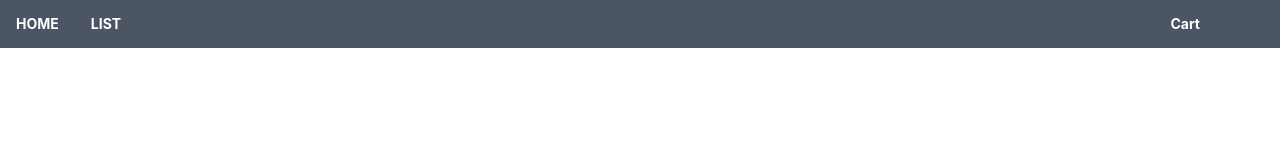
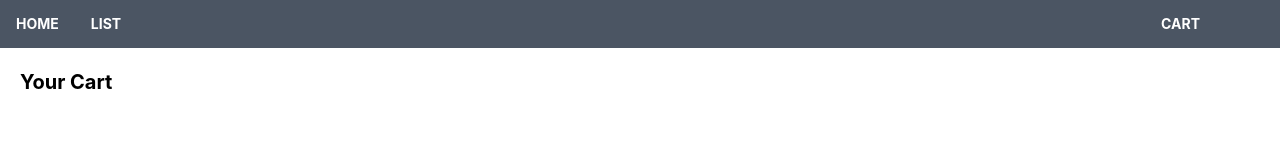
Before and after one commit to JJSalieri/beer-app, a React (Create React App) app: page /cart in a window 1280 px wide. Before the commit this address had no page. Shown: the top 160 px of the page. Built offline with nearby package versions, Linux system fonts and the light colour scheme.

Commit message:
Fullfill Cart

```diff
--- a/src/components/Card.js
+++ b/src/components/Card.js
@@ -1,7 +1,9 @@
 import { Link } from "react-router-dom";
+import { useState } from "react";
 
 export default function Card(props) {
-  const dialog = document.getElementById("cart");
+  const [isCart, setCart] = useState(false);
+
   return (
     <div className="bg-slate-200 w-72 text-center">
       <Link to={`/beer/${props.id}`}>
@@ -15,7 +17,7 @@ export default function Card(props) {
       <h2 className="px-3 pb-1 text-sm font-semibold ">{props.tagline}</h2>
       <h3 className="text-sm font-semibold">since {props.first}</h3>
       <button
-        className="mt-3 pb-2"
+        className={`mt-3 pb-2 ${isCart ? "text-[#04cc0a]" : "text-black"}`}
         onClick={() => {
           const old = JSON.parse(localStorage.getItem("items") || "[]");
           old.push(props.name);
@@ -25,10 +27,11 @@ export default function Card(props) {
               uniqueItems.push(c);
             }
           });
+          setCart(true);
           localStorage.setItem("items", JSON.stringify(uniqueItems));
         }}
       >
-        add to cart
+        {isCart ? <Link to='/cart'>successfully added</Link> : "add to cart"}
       </button>
     </div>
   );
--- a/src/components/Navigation.js
+++ b/src/components/Navigation.js
@@ -1,8 +1,7 @@
 import { Link } from "react-router-dom";
-import Cart from "./Cart";
 
 export default function Nav() {
-   ;
+
   return (
     <ul className="flex w-screen bg-gray-600 h-12 items-center p-4 text-white font-bold uppercase text-sm">
       <li>
@@ -12,16 +11,11 @@ export default function Nav() {
         <Link to="/list">List</Link>
       </li>
       <div className="w-full flex justify-end mr-16">
-        <Cart />
-        <button
-          className="cursor-pointer"
-          onClick={() => {
-            const dialog = document.getElementById("cart");
-            dialog.showModal();
-          }}
-        >
-          Cart
-        </button>
+        <li>
+          <Link to="/cart">
+            Cart
+          </Link>
+        </li>
       </div>
     </ul>
   );
--- a/src/components/Cart.js
+++ b/src/pages/Cart.js
@@ -1,9 +1,10 @@
 
 
-export default function Cart() {
+export default function CartPage() {
   const items = JSON.parse(localStorage.getItem("items") || "[]");
+
   return (
-    <dialog id="cart" className="absolute mt-12 h-[300px] w-64">
+    <div>
       <h1 className="font-bold mt-5 ml-5 text-xl">Your Cart</h1>
       {items.map((item) => {
         return (
@@ -14,14 +15,14 @@ export default function Cart() {
                 localStorage.setItem("items", JSON.stringify(items));
                 document.getElementById(item).style.display = "none";
               }}
+              className="bg-[#f00] font-bold text-white p-2 rounded-lg"
             >
               remove
             </button>{" "}
-            <span>{item}</span>
+            <span className="font-bold">{item}</span>
           </div>
         );
       })}
-      <button className="absolute top-0 right-0 m-2 text-xl">X</button>
-    </dialog>
+    </div>
   );
 }
--- a/src/router/AppRouter.js
+++ b/src/router/AppRouter.js
@@ -2,6 +2,7 @@ import { Routes, Route } from "react-router-dom";
 import App from "../pages/App";
 import List from "../pages/List";
 import Beer from "../pages/Beer";
+import CartPage from "../pages/Cart";
 
 const AppRouter = () => {
   return (
@@ -9,6 +10,7 @@ const AppRouter = () => {
       <Route path="/" element={<App />} />
       <Route path="list" element={<List />}/>
       <Route path="/beer/:beerId" element={<Beer />} />
+      <Route path="/cart" element={<CartPage />} />
     </Routes>
   );
 };
```
